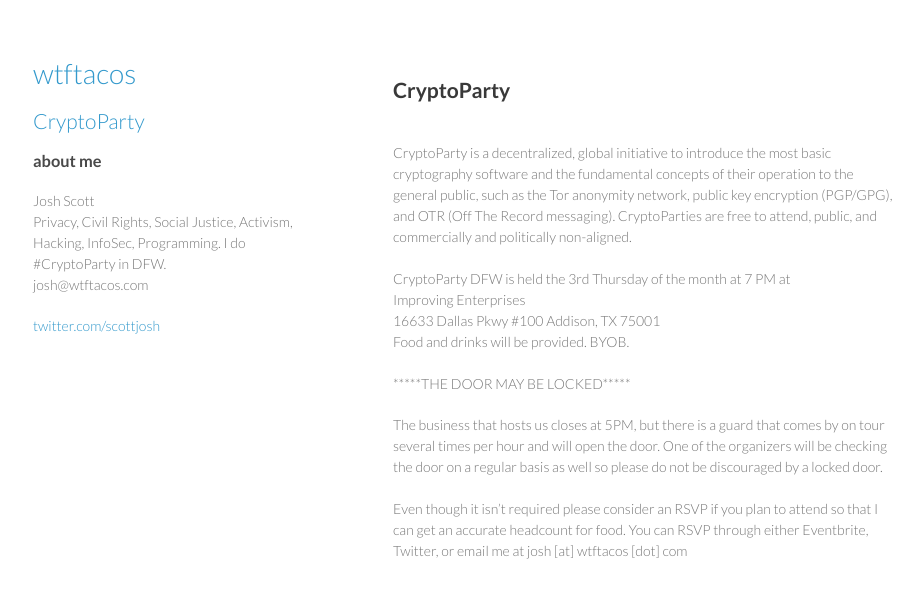
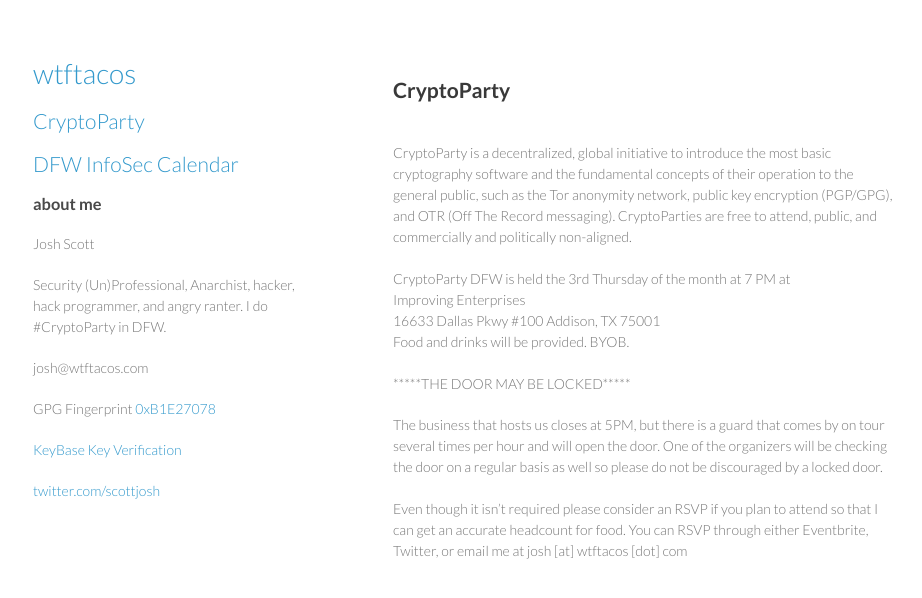
Before and after one commit to bluegeist/bluegeist.github.io, a Jekyll site: the page cryptoparty/index.html, which Jekyll copies as it is, in a window 1280 px wide. Shown: the top 598 px of the page, without its empty margins (177-1099 px from the left). Built offline with Jekyll 4.4.1, drawn with Linux system fonts in a browser that asks for light colours; Markdown is read by kramdown in place of the engine named in the settings.

Commit message:
updated CryptoParty Page

```diff
--- a/cryptoparty/index.html
+++ b/cryptoparty/index.html
@@ -18,12 +18,25 @@
     <header>
       <h1 class="title"><a href="/">wtftacos</a></h1>
       <h2 class="title"><a href="/cryptoparty">CryptoParty</a></h2>
+      <h2 class="title"><a href="https://www.google.com/calendar/embed?src=c4ervam9s3ep79dtdjd1k9kgbk%40group.calendar.google.com&ctz=America/Chicago">DFW InfoSec Calendar</a></h2>
       <div class="contact">
 	<p>
 	  <h3>about me</h3>
-	  Josh Scott<br />
-	  Privacy, Civil Rights, Social Justice, Activism, Hacking, InfoSec, Programming. I do #CryptoParty in DFW.<br />
-	  josh@wtftacos.com
+	  <p>
+		Josh Scott<br />
+	  </p>
+	  <p>
+		Security (Un)Professional, Anarchist, hacker, hack programmer, and angry ranter. I do #CryptoParty in DFW.<br />
+	  </p>
+	  <p>
+		josh@wtftacos.com<br />
+	  </p>
+	  <p>
+		GPG Fingerprint <a href="https://keys.fedoraproject.org/pks/lookup?search=0xB1E27078&op=vindex">0xB1E27078</a><br />
+	  </p>
+          <p>
+		<a href="https://keybase.io/joshscott">KeyBase Key Verification</a><br />
+	  </p>
 	</p>
       </div>
       <div class="contact">
```
